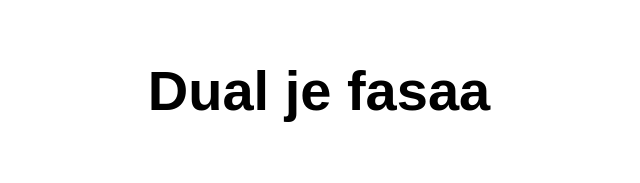
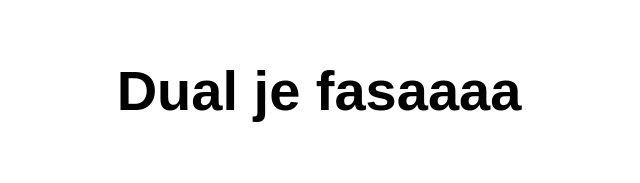
Before and after one commit to dddavidt/dualnet, a website: page src/index.html in a window 1280 px wide. Shown: the whole page, without its empty margins (321-961 px from the left). Drawn offline with Linux system fonts and the light colour scheme.

Commit message:
Update index.html

```diff
--- a/src/index.html
+++ b/src/index.html
@@ -10,7 +10,7 @@
 
 <body>
   <main>
-    <h1>Dual je fasaa</h1>
+    <h1>Dual je fasaaaa</h1>
   </main>
 </body>
 
```
